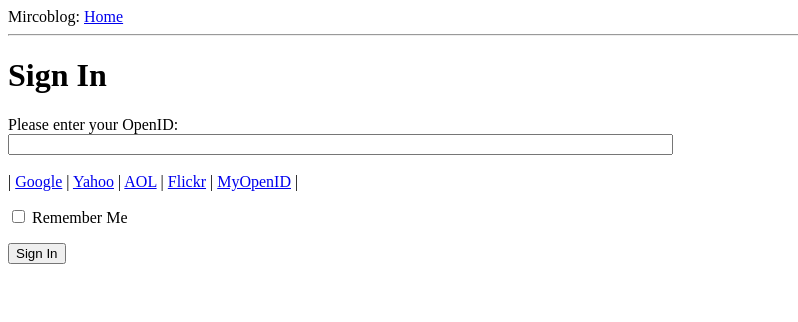
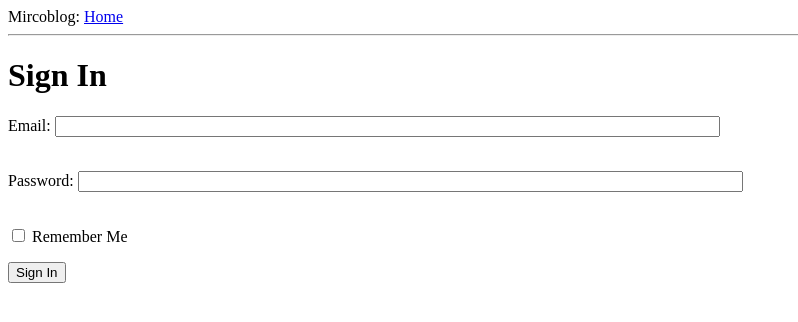
Before and after one commit to thanhnd/blog_python, a Flask app: page /login in a window 1280 px wide. Shown: the top 322 px of the page, without its empty margins (0-798 px from the left). Run offline with Flask 2, Linux system fonts and the light colour scheme.

Commit message:
+ Login by email and password

```diff
--- a/app/forms.py
+++ b/app/forms.py
@@ -3,5 +3,6 @@ from wtforms import StringField, BooleanField
 from wtforms.validators import DataRequired
 
 class LoginForm(Form):
-    openid = StringField('openid', validators = [DataRequired()])
+    email = StringField('email', validators = [DataRequired()])
+    password = StringField('password', validators = [DataRequired()])
     remember_me = BooleanField('remember_me', default = False)
--- a/app/templates/login.html
+++ b/app/templates/login.html
@@ -1,32 +1,20 @@
 {% extends "base.html" %}
 
 {% block content %}
-<script type="text/javascript">
-function set_openid(openid, pr)
-{
-    u = openid.search('<username>')
-    if (u != -1) {
-        // openid requires username
-        user = prompt('Enter your ' + pr + ' username:')
-        openid = openid.substr(0, u) + user
-    }
-    form = document.forms['login'];
-    form.elements['openid'].value = openid
-}
-</script>
   <h1>Sign In</h1>
   <form action="" method="post" name="login">
     {{ form.hidden_tag() }}
     <p>
-      Please enter your OpenID: <br>
-      {{ form.openid(size=80) }} <br>
-      {% for error in form.openid.errors %}
+      Email: {{ form.email(size=80) }} <br>
+      {% for error in form.email.errors %}
         <span style="color:red;">[{{ error }}]</span>
       {% endfor %}<br>
-      |{% for pr in providers %}
-      <a href="javascript:set_openid('{{ pr.url }}', '{{ pr.name }}');">
-        {{ pr.name }}</a> |
-        {% endfor %}
+    </p>
+    <p>
+      Password: {{ form.password(size=80) }} <br>
+      {% for error in form.password.errors %}
+        <span style="color:red;">[{{ error }}]</span>
+      {% endfor %}<br>
     </p>
     <p>
       {{ form.remember_me }} Remember Me
--- a/app/views.py
+++ b/app/views.py
@@ -24,13 +24,12 @@ def index():
 def login():
     form = LoginForm()
     if form.validate_on_submit():
-        flash('Login requested for OpenID= %s, remember_me=%s' %
-            (form.openid.data, str(form.remember_me.data)))
+        flash('Login requested for email= %s, password=%s, remember_me=%s' %
+            (form.email.data, form.password.data, str(form.remember_me.data)))
         return redirect('/index')
     return render_template('login.html',
             title = 'Sign In',
-            form = form,
-            providers = app.config['OPENID_PROVIDERS'])
+            form = form)
 
 @app.route('/hello')
 def hello():
```
